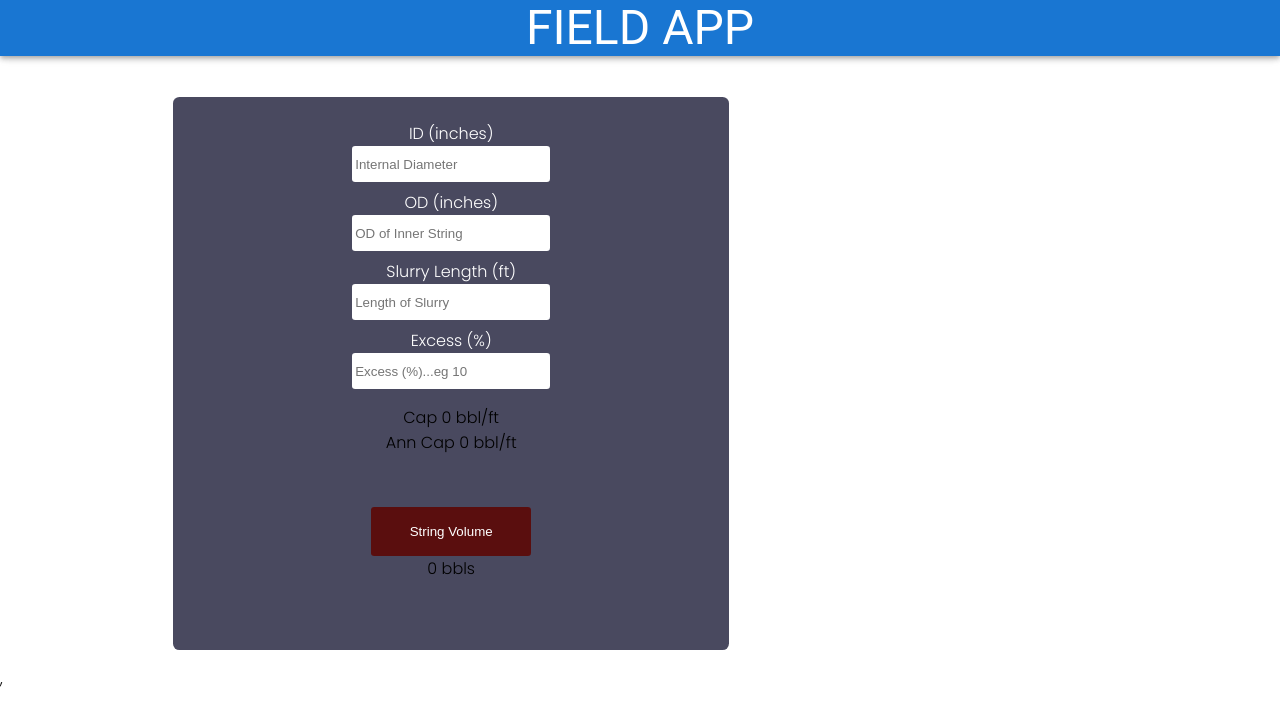
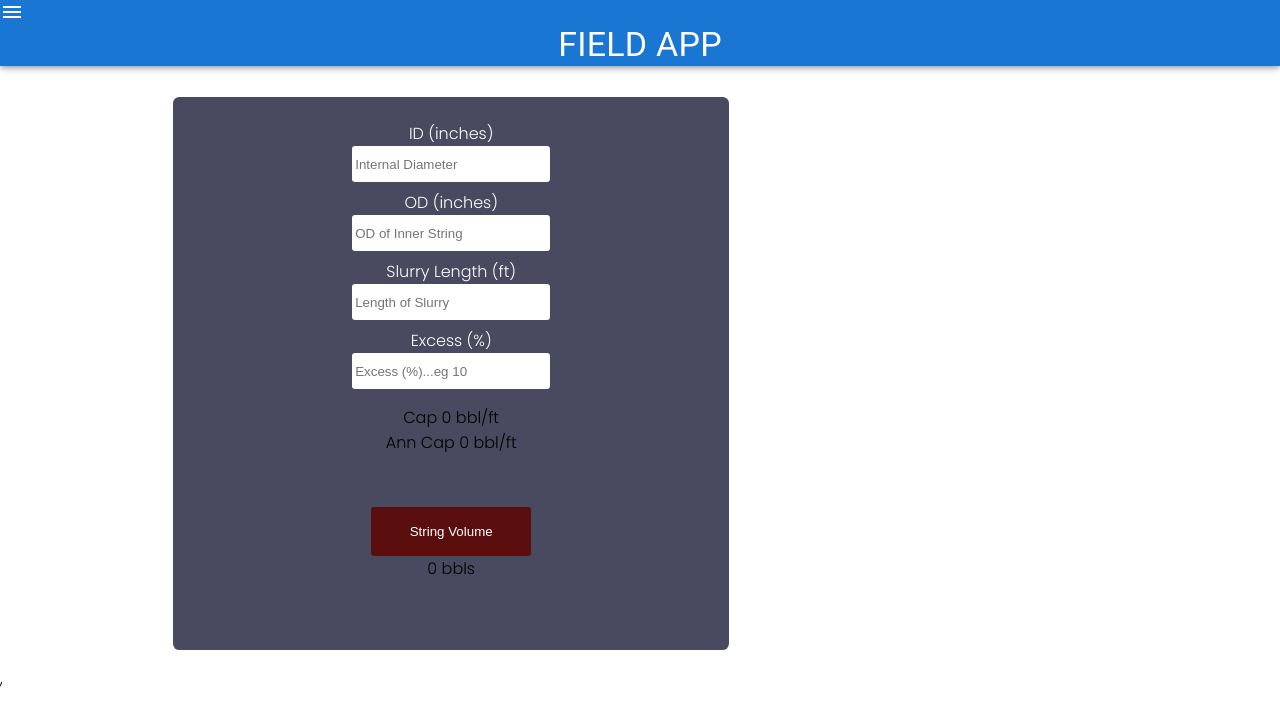
Before and after one commit to Alexcoder/riglex, a React (Create React App) app: page /select/volume-capacity in a window 1280 px wide. Shown: the top 726 px of the page. Built offline with nearby package versions, Linux system fonts and the light colour scheme.

Commit message:
menuicon

```diff
--- a/src/components/Header/Header.js
+++ b/src/components/Header/Header.js
@@ -1,6 +1,9 @@
 import React from 'react';
 import {useGlobalState} from "../../state/context/Context.js";
 import { Container, AppBar, Typography, ButtonBase } from '@mui/material';
+// import {MenuIcon} from "@mui/icons-material";
+import MenuIcon from '@mui/icons-material/Menu';
+
 
 const Header = () => {
 const {setSidebar}= useGlobalState();
@@ -10,8 +13,9 @@ const {setSidebar}= useGlobalState();
   return (
     <Container  sx={{ marginBottom: "2rem"}}>
       <ButtonBase onClick={()=> {setSidebar((prev)=> !prev)}}>
-            <AppBar>
-            <Typography elevation={5} variant="h3" sx={{color: "white", textAlign:"center"}}>FIELD APP</Typography>
+            <AppBar sx={{display:"flex"}}>
+              <MenuIcon sx={{justifyContent: "flexStart"}}/>
+            <Typography elevation={5} variant="h4" sx={{color: "white", textAlign:"center"}}>FIELD APP</Typography>
           </AppBar>
       </ButtonBase>
     </Container>
--- a/src/components/calcPage/Plug/ResultPlug.css
+++ b/src/components/calcPage/Plug/ResultPlug.css
@@ -27,8 +27,8 @@
 }
 @media screen and (max-width: 620px){
     .resultPlugContainer >div{
-        width: 80%;
-        padding: 1.5rem;
+        width: 65%;
+        padding: 2rem;
     }
 
 }
--- a/src/components/calcPage/Plug/ResultPlug.js
+++ b/src/components/calcPage/Plug/ResultPlug.js
@@ -62,7 +62,7 @@ const ResultPlug = () => {
          return (
              <div>
                  <div>Volume = {Volume} bbl</div>
-                 <div>Spacer Ahead 3 = {VolumeOfSpacerAhead} bbl</div>
+                 <div>Spacer Ahead  = {VolumeOfSpacerAhead} bbl</div>
                  <div>Spacer Behind 3 = {VolumeOfSpacerBehind3} bbl</div>
              </div>
          )
```
